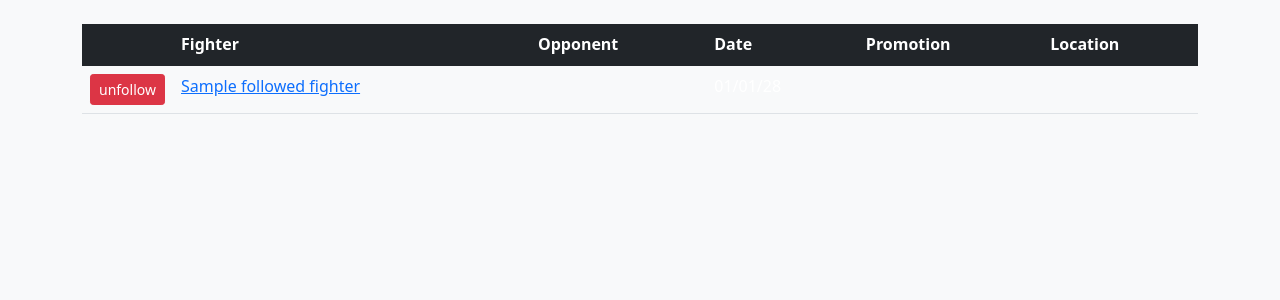
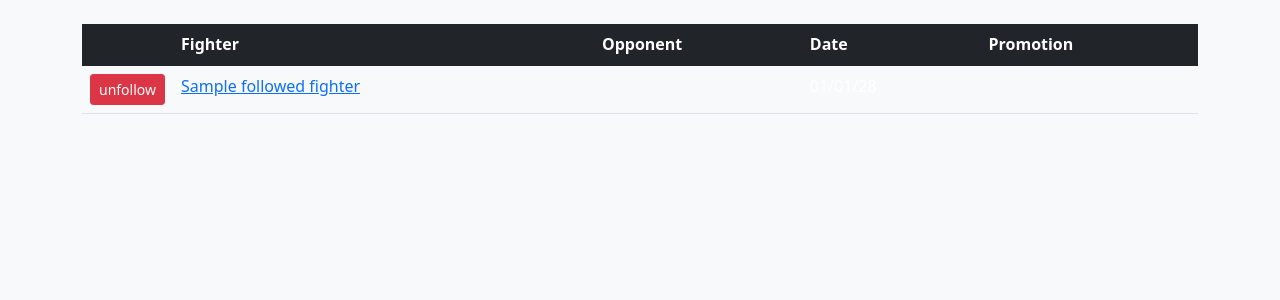
Before and after one commit to ethanscruton/mma_follow_project, a Django app: template templates/upcoming_fights/followed_fighters.html in a window 1280 px wide. Shown: the part 56-356 px from the top of the page. Run offline with Django 4.2, Linux system fonts and the light colour scheme; the template is opened without the code that fills it: most values are stand-ins (such as "Sample title", 1, 10 or a date in 2020); parts of the project's set-up code (start-up, migrations or seed data) failed here and were passed over; some libraries are stand-ins or nearby versions.

Commit message:
remove location column

```diff
--- a/templates/upcoming_fights/followed_fighters.html
+++ b/templates/upcoming_fights/followed_fighters.html
@@ -10,7 +10,7 @@
                 <th scope="col">Opponent</th>
                 <th scope="col">Date</th>
                 <th scope="col">Promotion</th>
-                <th scope="col">Location</th>
+                <!--<th scope="col">Location</th>-->
             </tr>
         </thead>
         <tbody>
@@ -31,14 +31,14 @@
                                 <td><a href="https://www.sherdog.com/fighter/{{ u.opponent.fighter_id }}" target="_blank">{{ u.opponent.name }}</a></td>
                                 <td>{{ u.date|date:"m/d/y" }}</td>
                                 <td>{{ u.promotion }}</td>
-                                <td>{{ u.location }}
+                                <!--<td>{{ u.location }}  -->
                             {% endif %}
                         {% endfor %}
                     {% else %}
                         <td></td>
                         <td style="color:white">01/01/28</td>
                         <td></td>
-                        <td></td>
+                        <!--<td></td>-->
                     {% endif %}
                 </tr>
             {% endfor %}
```
